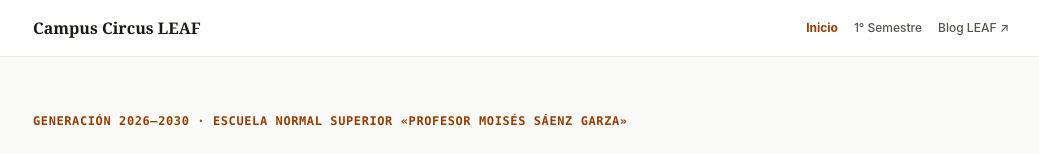
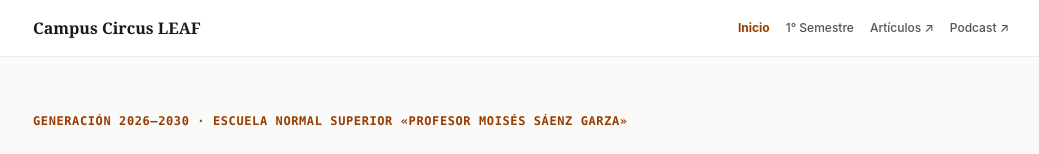
Before and after one commit to normalmsgestala/pagina-, a React (Vite) app: page / in a window 1280 px wide. Shown: the top 154 px of the page, without its empty margins (119-1158 px from the left). Built offline with nearby package versions, Linux system fonts and the light colour scheme.

Commit message:
Rename Blog navigation to Articles and add Podcast navigation

```diff
--- a/src/App.tsx
+++ b/src/App.tsx
@@ -159,7 +159,8 @@ export default function App() {
               1° Semestre
             </button>
 
-            <a href="/pagina-/?blog=1" className="hidden md:inline-flex items-center gap-1 text-xs text-stone-600 hover:text-amber-800">Blog LEAF ↗</a>
+            <a href="/pagina-/?articles=1" className="inline-flex items-center gap-1 text-xs text-stone-600 hover:text-amber-800">Artículos ↗</a>
+            <a href="/pagina-/?podcast=1" className="inline-flex items-center gap-1 text-xs text-stone-600 hover:text-amber-800">Podcast ↗</a>
           </nav>
 
         </div>
```
